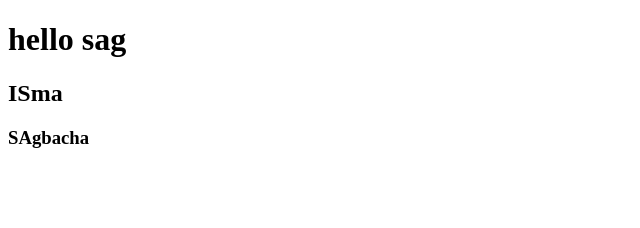
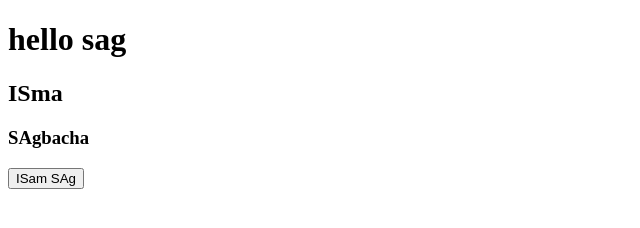
Before and after one commit to Alonel7/3yum-hafta, a plain HTML site: page index.html in a window 1280 px wide. Shown: the whole page, without its empty margins (0-640 px from the left). Drawn offline with Linux system fonts and the light colour scheme.

Commit message:
add button to html

```diff
--- a/index.html
+++ b/index.html
@@ -9,5 +9,6 @@
     <h1>hello sag</h1>
     <h2>ISma</h2>
     <h3>SAgbacha</h3>
+    <button>ISam SAg</button>
 </body>
 </html>
```
